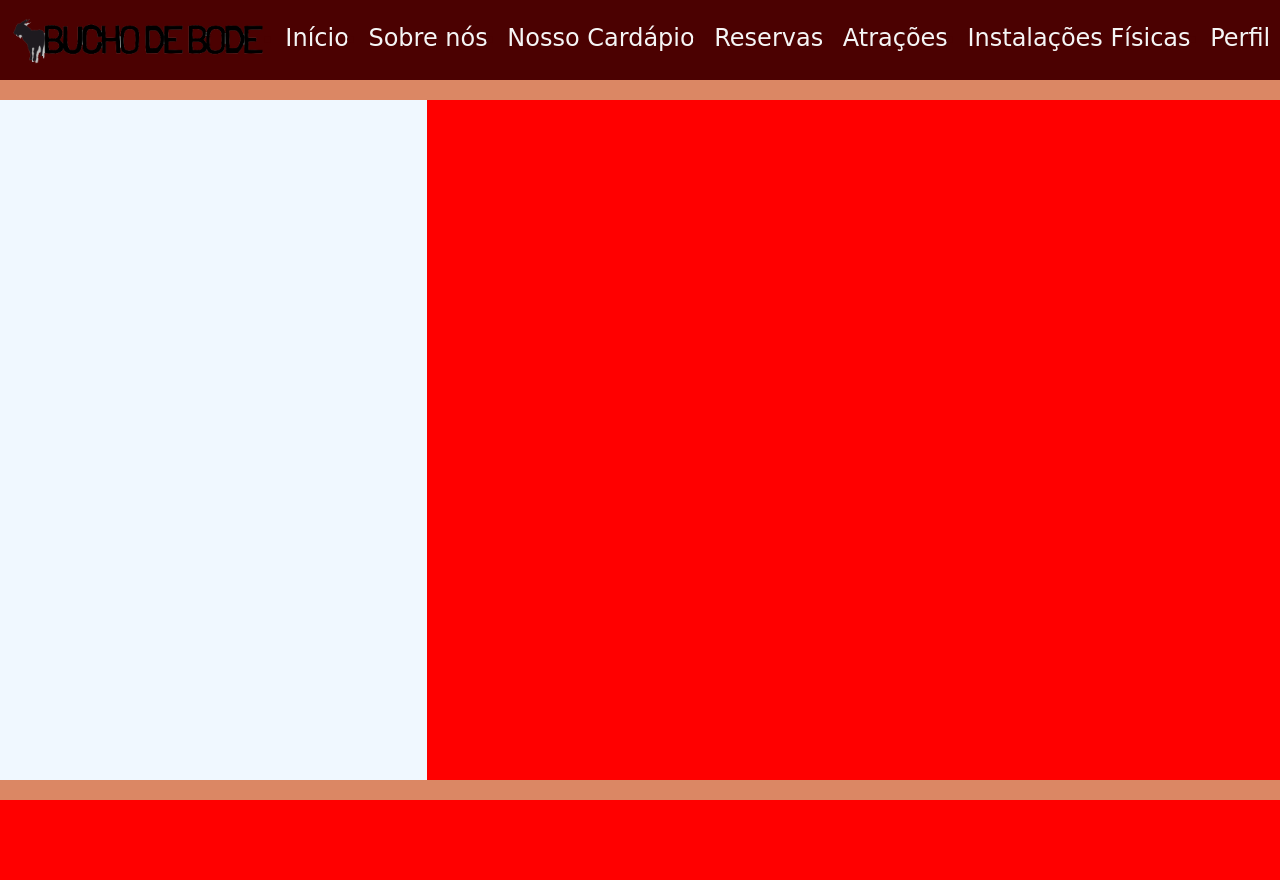
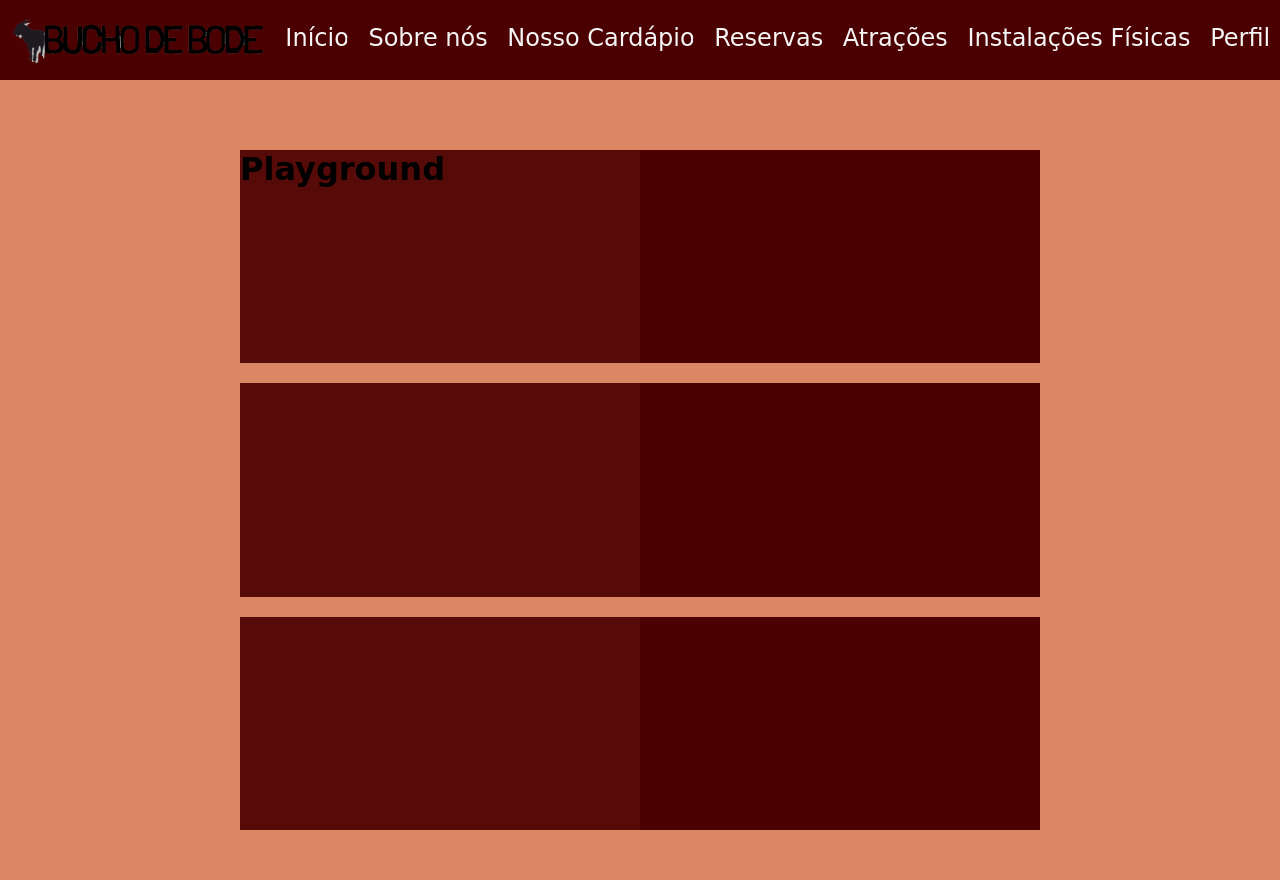
Before and after one commit to jotaviodev/restaurante2023, a PHP site: the page made by reservasdeespaços.html in a window 1280 px wide. Before the commit the page ends 800 px from the top, so only its background shows below. Run offline with PHP 8.4, Linux system fonts and the light colour scheme; some web fonts are replaced.

Commit message:
reservas

```diff
--- a/reservasdeespaços.html
+++ b/reservasdeespaços.html
@@ -8,7 +8,6 @@
     <link rel="stylesheet" href="styles/reservasdeespaços.css">
 </head>
 <body>
-    <div class="pag1">
     <div class="main-menu">
         <nav>
             <ul>
@@ -23,11 +22,22 @@
             </ul>
         </nav>
     </div>
+    <div class="pag1">
 
         <div class="maiorbox">
             <div class="boxsuperior">
-                <div class="parteesquerda"></div>
-                <div class="partedireita"></div>
+                <div class="parteesquerda">
+                    <h1>Playground</h1>
+                    <h2></h2>
+                    <h2></h2>
+                    <h2></h2>
+                    <h2></h2>
+                </div>
+                <div class="partedireita">
+                    <div class="imagem">
+
+                    </div>
+                </div>
             </div>
             <div class="boxmediana">
                 <div class="parteesquerda"></div>
@@ -39,5 +49,7 @@
             </div>
         </div>
     </div>
+
+    <script src="./scripts/reservadeespacos.js"></script>
 </body>
 </html>
--- /dev/null
+++ b/scripts/reservadeespacos.js
@@ -0,0 +1,8 @@
+const parteesquerda = document.querySelector("div.parteesquerda")
+
+const data = [
+    {
+        status: false,
+        id: 1,
+    }
+]
--- a/styles/reservasdeespaços.css
+++ b/styles/reservasdeespaços.css
@@ -1,35 +1,42 @@
 @import url(estr_global.css);
+.pag1{
+    display: flex;
+    align-items: center;
+    justify-content: center;
+}
 .maiorbox{
     display: flex;
     flex-direction: column;
-    background-color: aqua;
     margin-top: 20px;
     height: 85vh;
-    width: 160vh;
+    width: 100vh;
+    gap: 20px;
 }
 .boxsuperior{
     flex: 1;
     display: flex;
     width: 100%;
-    background-color: #4B0101;
 }
 .boxmediana{
     flex: 1;
     display: flex;
     width: 100%;
-    background-color: #4B0101;
 }
 .boxinferior{
     flex: 1;
     display: flex;
     width: 100%;
-    background-color: #4B0101;
+
 }
  .parteesquerda{
     flex: 1;
-    background-color: aliceblue;
+    background-color: #4b0101ea;
  }
  .partedireita{
-    flex: 2;
-    background-color: red;
+    flex: 1;
+    background-color: #4b0101;
  }
+ .partedireita .imagem{
+    height: 100%;
+    width: 100%;
+ }
```
Lines whose indentation alone changed are shown as unchanged.
